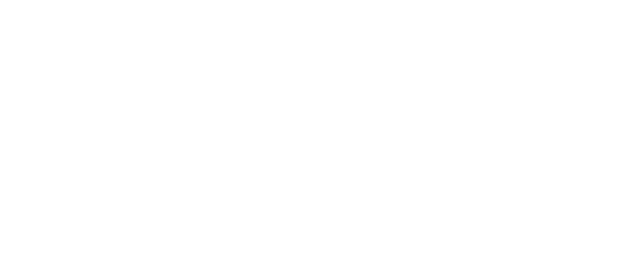
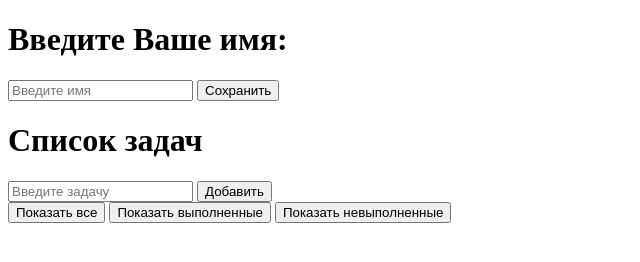
Before and after one commit to Iren-Sky/To-Do-List-Plus-Local-Storage, a plain HTML site: page index.html in a window 1280 px wide. Shown: the whole page, without its empty margins (0-640 px from the left). Drawn offline with Linux system fonts and the light colour scheme.

Commit message:
Создано DOM-дерево в html

```diff
--- a/index.html
+++ b/index.html
@@ -5,8 +5,26 @@
   <meta name="viewport" content="width=device-width, initial-scale=1.0">
   <title>To-Do list</title>
   <link rel="stylesheet" href="./style.css">
+  <div class="user-name">
+    <h1>Введите Ваше имя:</h1>
+    <input type="text" id="userName" placeholder="Введите имя">
+      <button id="saveNameBtn">Сохранить</button>
+  </div>
 </head>
 <body>
+  <div class="main">
+    <h1 class="spisok">Список задач</h1>
+    <div class="input">
+      <input type="text" id="taskInput" placeholder="Введите задачу">
+      <button id="addTaskBtn">Добавить</button>
+    </div>
+    <div class="filter-buttons">
+      <button id="all" type="button">Показать все</button>
+      <button id="completed" type="button">Показать выполненные</button>
+      <button id="incomplete" type="button">Показать невыполненные</button>
+    </div>
+    <ul id="taskList"></ul>
+  </div>
   <script src="./main.js"></script>
 </body>
 </html>
```
